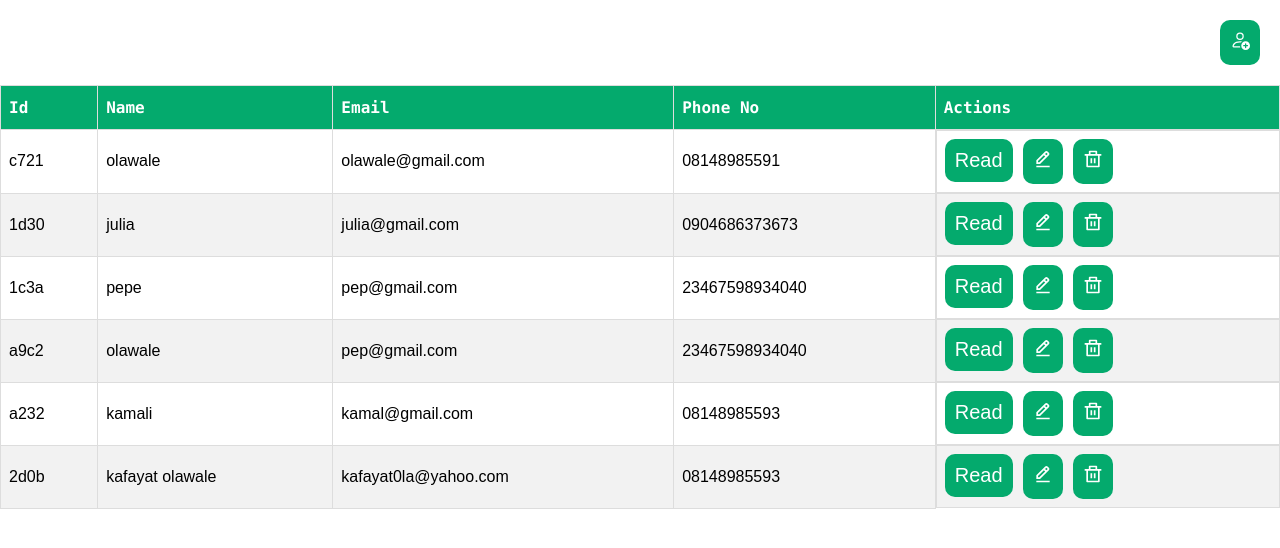
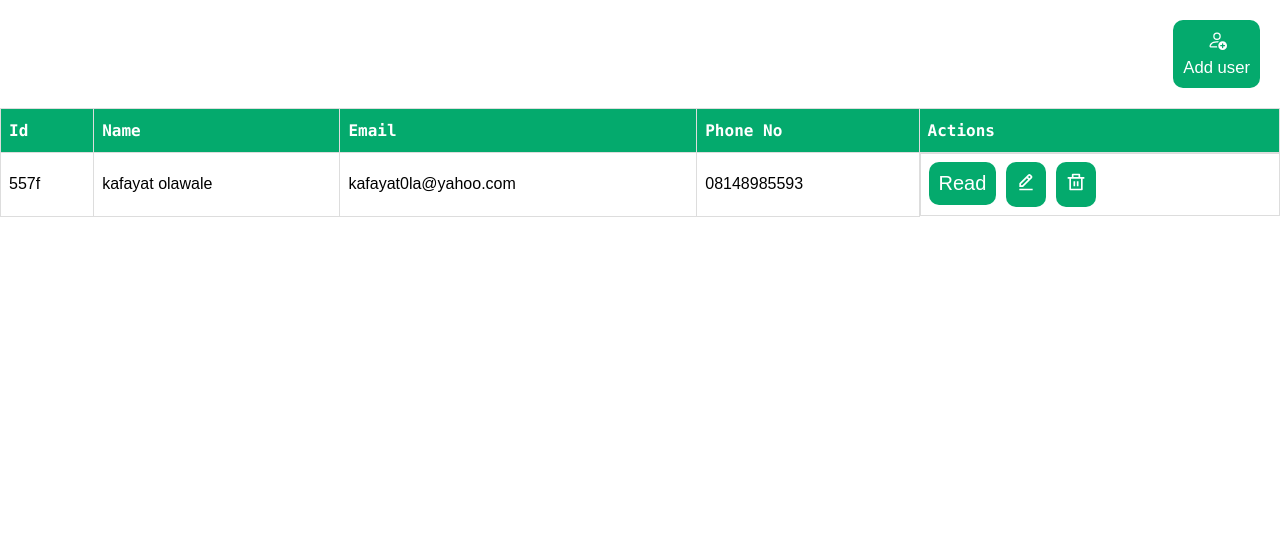
Before and after one commit to muritador5050/crud_operation, a Next.js app: page / in a window 1280 px wide. Shown: the top 548 px of the page. Built offline with nearby package versions, Linux system fonts and the light colour scheme; data requests are answered from the project's data file.

Commit message:
add user text

```diff
--- a/db.json
+++ b/db.json
@@ -1,42 +1,7 @@
 {
   "users": [
     {
-      "id": "c721",
-      "name": "olawale",
-      "email": "olawale@gmail.com",
-      "phone": "08148985591",
-      "image": ""
-    },
-    {
-      "id": "1d30",
-      "name": "julia",
-      "email": "julia@gmail.com",
-      "phone": "0904686373673",
-      "image": ""
-    },
-    {
-      "id": "1c3a",
-      "name": "pepe",
-      "email": "pep@gmail.com",
-      "phone": "23467598934040",
-      "image": ""
-    },
-    {
-      "id": "a9c2",
-      "name": "olawale",
-      "email": "pep@gmail.com",
-      "phone": "23467598934040",
-      "image": ""
-    },
-    {
-      "id": "a232",
-      "name": "kamali",
-      "email": "kamal@gmail.com",
-      "phone": "08148985593",
-      "image": ""
-    },
-    {
-      "id": "2d0b",
+      "id": "557f",
       "name": "kafayat olawale",
       "email": "kafayat0la@yahoo.com",
       "phone": "08148985593",
--- a/src/pages/index.js
+++ b/src/pages/index.js
@@ -46,7 +46,8 @@ export default function Home() {
       <div>
         <Link href="/create">
           <button className="add-btn">
-            <BsPersonAdd />
+            <BsPersonAdd /> <br />
+            <small> Add user</small>
           </button>
         </Link>
       </div>
@@ -87,9 +88,9 @@ export default function Home() {
       </table>
 
       {data.length === 0 && (
-        <h2 style={{ textAlign: "center", margin: "2em" }}>
+        <h1 style={{ textAlign: "center", margin: "2em", color: "green" }}>
           No Data Available
-        </h2>
+        </h1>
       )}
     </>
   );
--- a/src/styles/globals.css
+++ b/src/styles/globals.css
@@ -136,6 +136,7 @@ button {
   border-radius: 10px;
   border: none;
 }
+
 
 .btn-sub {
   background: #04aa6d;
```
Also changed, not shown: src/pages/weather.js (+5 -4 lines).
